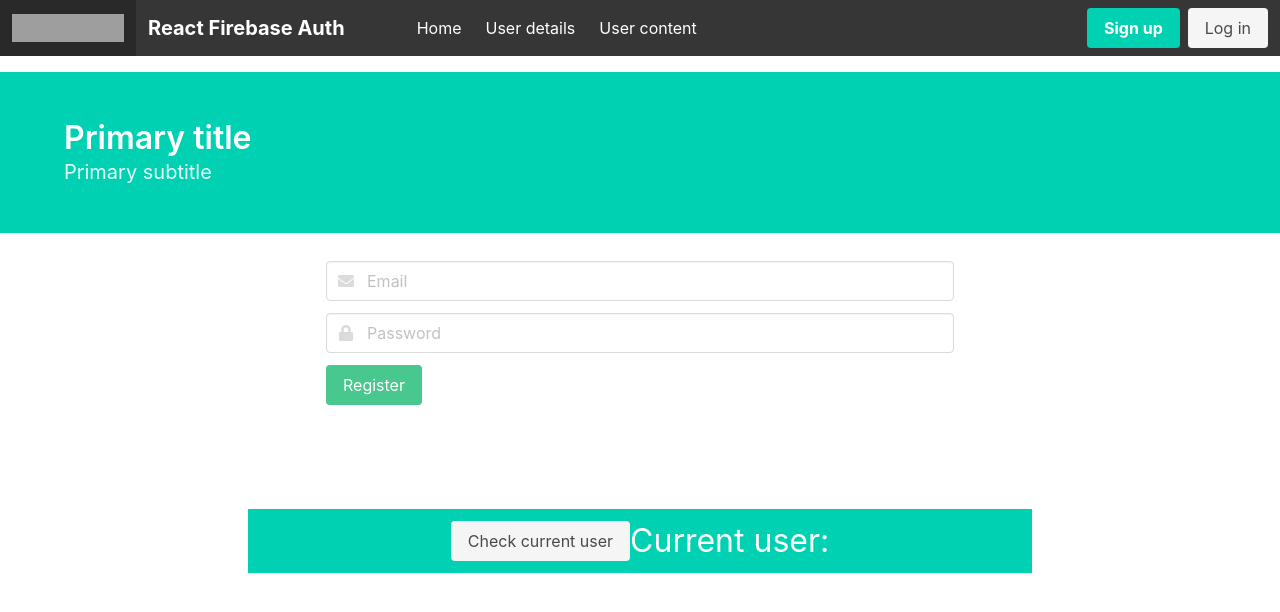
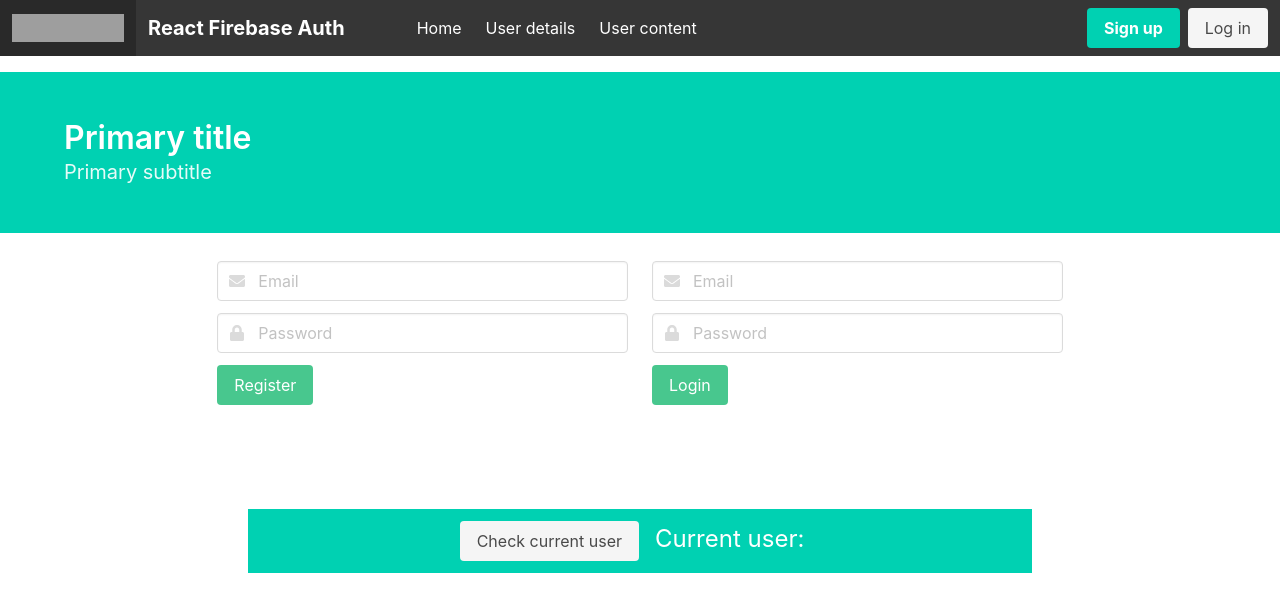
Before and after one commit to kargeb/firebase-auth-firestore-app, a React (Create React App) app: page / in a window 1280 px wide. Shown: the top 612 px of the page. Built offline with nearby package versions, Linux system fonts and the light colour scheme; no server answers; grey boxes are pictures that could not be loaded.

Commit message:
add SignIn form, it's placed on main Dashboard

```diff
--- a/src/components/BottomPanel.js
+++ b/src/components/BottomPanel.js
@@ -16,8 +16,8 @@ const BottomPanel = () => {
             >
               Check current user
             </button>
-            <span className="subtitle is-3 has-text-centered has-text-white">
-              Current user: {currentUser}
+            <span className="is-size-4 pl-4 has-text-centered has-text-white">
+              Current user: <span className="is-italic pl-4">{currentUser}</span>
             </span>
           </div>
         </div>
--- /dev/null
+++ b/src/components/SignInForm.js
@@ -0,0 +1,55 @@
+import React, { useState } from 'react';
+
+const SignInForm = () => {
+  const [email, setEmail] = useState('');
+  const [password, setPassword] = useState('');
+
+  const handleForm = () => {
+    console.log(email, password);
+  };
+
+  return (
+    <div>
+      <div className="field">
+        <p className="control has-icons-left has-icons-right">
+          <input
+            className="input"
+            type="email"
+            placeholder="Email"
+            name="email"
+            value={email}
+            onChange={(e) => setEmail(e.target.value)}
+          />
+          <span className="icon is-small is-left">
+            <i className="fas fa-envelope" />
+          </span>
+          <span className="icon is-small is-right">{/* <i className="fas fa-check" /> */}</span>
+        </p>
+      </div>
+      <div className="field">
+        <p className="control has-icons-left">
+          <input
+            className="input"
+            type="password"
+            placeholder="Password"
+            name="password"
+            value={password}
+            onChange={(e) => setPassword(e.target.value)}
+          />
+          <span className="icon is-small is-left">
+            <i className="fas fa-lock" />
+          </span>
+        </p>
+      </div>
+      <div className="field">
+        <p className="control">
+          <button type="button" className="button is-success" onClick={handleForm}>
+            Login
+          </button>
+        </p>
+      </div>
+    </div>
+  );
+};
+
+export default SignInForm;
--- a/src/components/SignUpForm.js
+++ b/src/components/SignUpForm.js
@@ -1,5 +1,6 @@
 import React, { useState } from 'react';
 import { auth } from '../fbaseConfig';
+import SignInForm from './SignInForm';
 
 const SignUpForm = ({ setUserData }) => {
   const [email, setEmail] = useState('');
@@ -26,7 +27,7 @@ const SignUpForm = ({ setUserData }) => {
 
   return (
     <div className="columns is-mobile my-4 ">
-      <div className="column is-half is-offset-one-quarter">
+      <div className="column is-4 is-offset-2">
         <div className="field">
           <p className="control has-icons-left has-icons-right">
             <input
@@ -66,6 +67,9 @@ const SignUpForm = ({ setUserData }) => {
           </p>
         </div>
       </div>
+      <div className="column is-4 ">
+        <SignInForm />
+      </div>
     </div>
   );
 };
```
